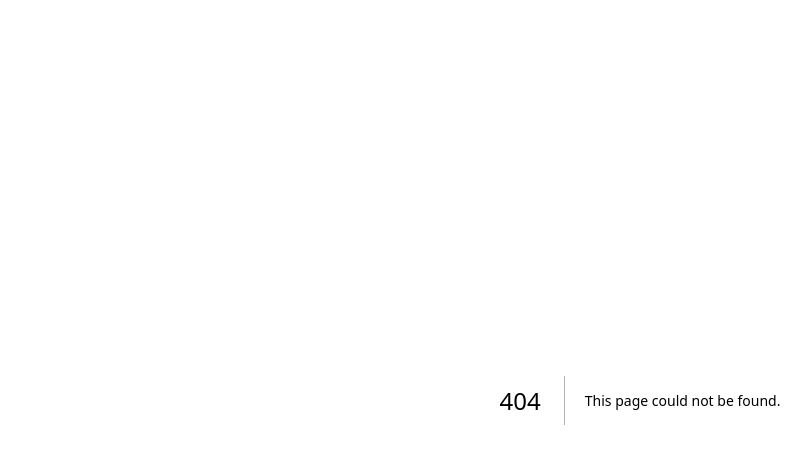
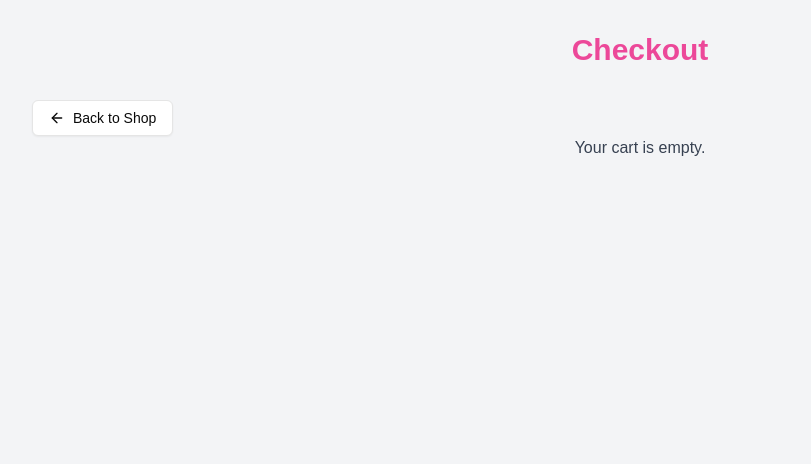
Before and after one commit to cs411-alawini/fa24-cs411-team090-lebrawnjame, a Next.js app in the folder frontend/: page /checkout in a window 1280 px wide. Before the commit this address had no page. Shown: the top 464 px of the page, without its empty margins (0-811 px from the left). Built offline with nearby package versions, Linux system fonts and the light colour scheme.

Commit message:
Added rudimentary checkout page

```diff
--- /dev/null
+++ b/frontend/app/checkout/page.tsx
@@ -0,0 +1,63 @@
+'use client'
+
+import { useEffect, useState } from 'react';
+import { Button } from "@/components/ui/button"
+import { ArrowLeft, ShoppingCart } from 'lucide-react'
+import Link from 'next/link'
+
+type Product = {
+  id: number;
+  name: string;
+  price: number;
+  image: string;
+  status: string[];
+};
+
+export default function CheckoutPage() {
+  const [cart, setCart] = useState<Product[]>([]);
+
+  useEffect(() => {
+    if (typeof window !== 'undefined') {
+      const storedCart = JSON.parse(localStorage.getItem('cart') || '[]');
+      setCart(storedCart);
+    }
+  }, []);
+
+  const removeFromCart = (productId: number) => {
+    const updatedCart = cart.filter((item) => item.id !== productId);
+    setCart(updatedCart);
+    localStorage.setItem('cart', JSON.stringify(updatedCart)); // Update localStorage
+  };
+
+  return (
+    <div className="min-h-screen bg-gray-100 p-8">
+      <div className="max-w-7xl mx-auto">
+        <h1 className="text-3xl font-bold text-center text-pink-500 mb-8">Checkout</h1>
+        <Link href="/shop">
+            <Button variant="outline" className="flex items-center gap-2">
+              <ArrowLeft className="h-4 w-4" />
+              Back to Shop
+            </Button>
+        </Link>
+        {cart.length > 0 ? (
+          <div className="grid grid-cols-1 md:grid-cols-2 gap-4">
+            {cart.map((item) => (
+              <div key={item.id} className="bg-white p-4 rounded shadow">
+                <h2 className="text-xl font-bold">{item.name}</h2>
+                <p className="text-lg text-gray-700">${item.price.toFixed(2)}</p>
+                <Button
+                  onClick={() => removeFromCart(item.id)}
+                  className="mt-2 bg-pink-500 text-white px-4 py-2 rounded"
+                >
+                  Remove from Cart
+                </Button>
+              </div>
+            ))}
+          </div>
+        ) : (
+          <p className="text-center text-gray-700">Your cart is empty.</p>
+        )}
+      </div>
+    </div>
+  );
+}
--- a/frontend/app/shop/page.tsx
+++ b/frontend/app/shop/page.tsx
@@ -63,6 +63,18 @@ const products = [
 
 export default function ShopPage() {
   const [sortBy, setSortBy] = useState('featured')
+  const [cart, setCart] = useState(() => {
+    if (typeof window !== 'undefined') {
+      return JSON.parse(localStorage.getItem('cart') || '[]');
+    }
+    return [];
+  });
+
+  const addToCart = (product: typeof products[0]) => {
+    const updatedCart = [...cart, product];
+    setCart(updatedCart);
+    localStorage.setItem('cart', JSON.stringify(updatedCart)); // Save to localStorage
+  };
 
   return (
     <div className="min-h-screen bg-gray-100 p-8">
@@ -88,7 +100,15 @@ export default function ShopPage() {
               </SelectContent>
             </Select>
           </div>
+          <div className="flex justify-between items-center mb-8">
+          </div>
         </div>
+
+        <Link href="/checkout">
+            <Button variant="outline" className="bg-pink-500 text-white px-6 py-3 rounded font-bold text-center">
+              Checkout
+            </Button>
+        </Link>
 
         <div className="grid grid-cols-1 md:grid-cols-2 lg:grid-cols-3 gap-8">
           {products.map((product) => (
@@ -121,6 +141,7 @@ export default function ShopPage() {
                 <Button
                   className="w-full"
                   disabled={product.status.includes("Sold out")}
+                  onClick={() => addToCart(product)}
                 >
                   <ShoppingCart className="mr-2 h-4 w-4" />
                   {product.status.includes("Sold out") ? "Sold Out" : "Add to Cart"}
```
